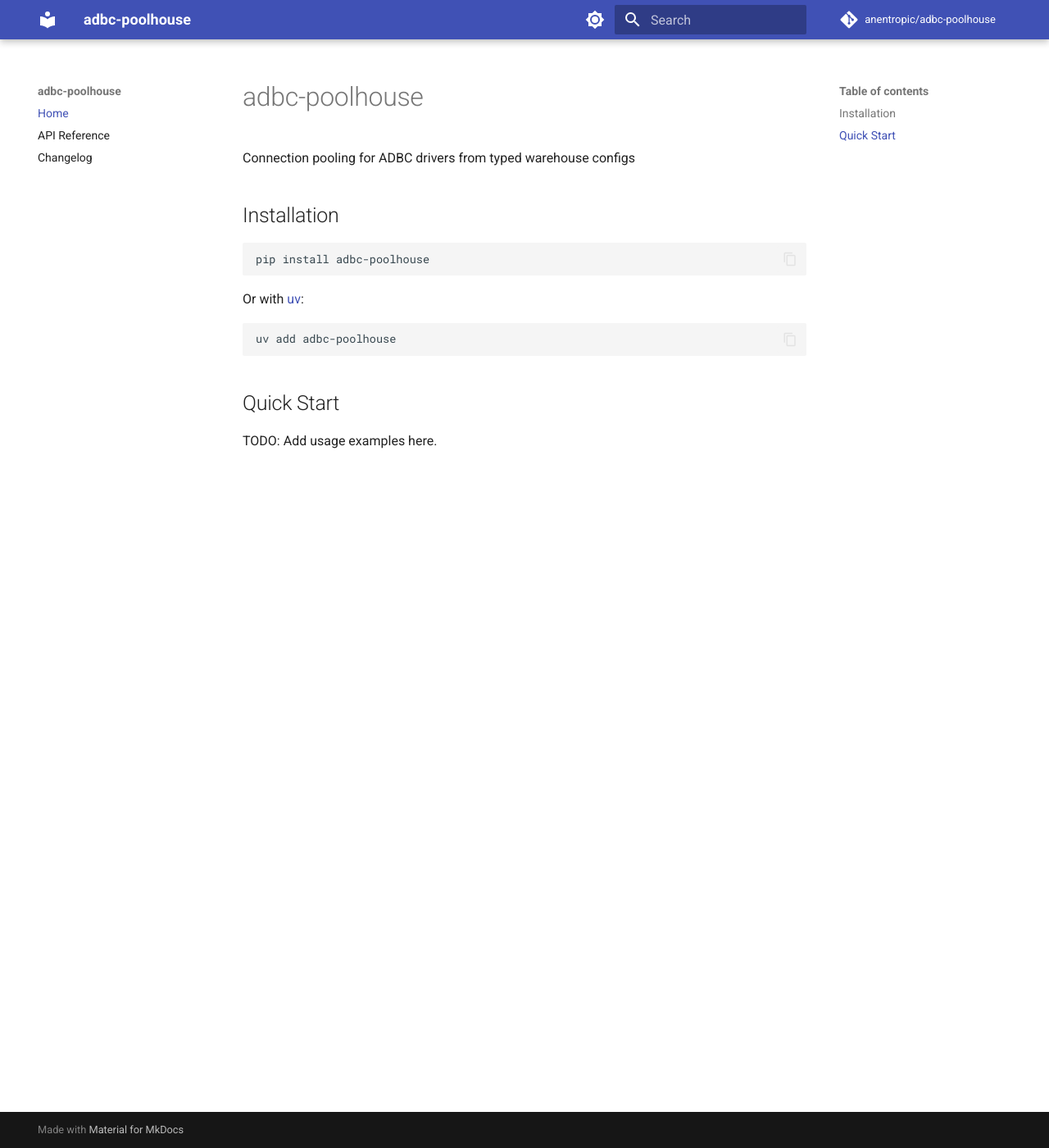
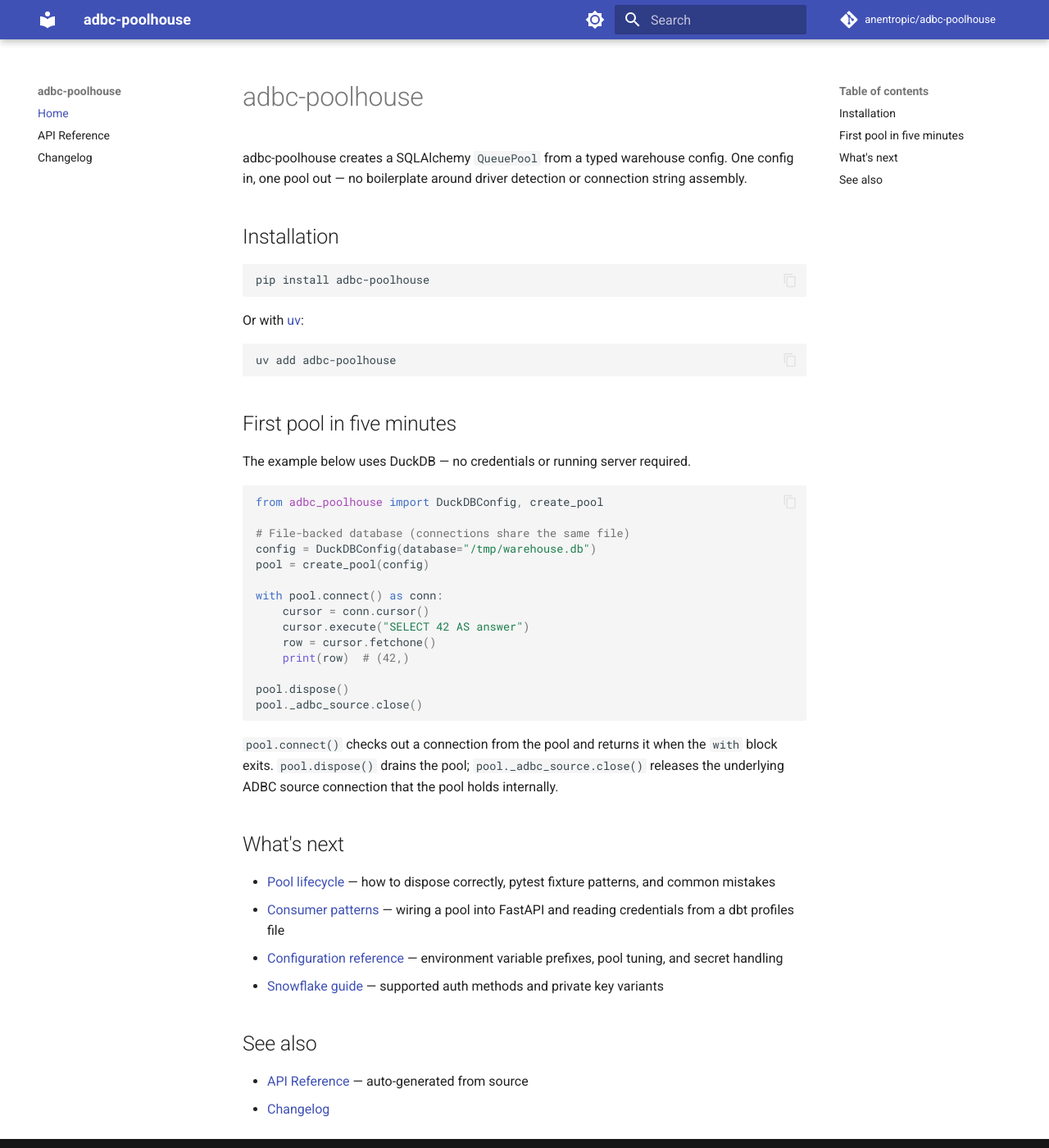
Before and after one commit to anentropic/adbc-poolhouse, an MkDocs documentation site: the page built from docs/src/index.md, in a window 1280 px wide and 1400 px high. Shown: the whole window at 82% size. Built offline with MkDocs 1.6.1 and Material for MkDocs 9.7.7, drawn with Linux system fonts in a browser that asks for light colours; comment, search, counter and statistics services are not loaded.

Commit message:
docs(07-03): write guide pages and quickstart
- Replace TODO placeholder in index.md with DuckDB quickstart
- Add guides/pool-lifecycle.md (dispose, fixture teardown, common mistakes)
- Add guides/consumer-patterns.md (FastAPI ORM + dbt profiles.yml shim)
- Add guides/configuration.md (env_prefix table, pool tuning, SecretStr)
- Add guides/snowflake.md (password, JWT, OAuth, external browser auth)
- Add changelog.md placeholder linking to GitHub Releases

````diff
--- a/docs/src/index.md
+++ b/docs/src/index.md
@@ -1,6 +1,6 @@
 # adbc-poolhouse
 
-Connection pooling for ADBC drivers from typed warehouse configs
+adbc-poolhouse creates a SQLAlchemy `QueuePool` from a typed warehouse config. One config in, one pool out — no boilerplate around driver detection or connection string assembly.
 
 ## Installation
 
@@ -14,6 +14,37 @@
 uv add adbc-poolhouse
 ```
 
-## Quick Start
+## First pool in five minutes
 
-TODO: Add usage examples here.
+The example below uses DuckDB — no credentials or running server required.
+
+```python
+from adbc_poolhouse import DuckDBConfig, create_pool
+
+# File-backed database (connections share the same file)
+config = DuckDBConfig(database="/tmp/warehouse.db")
+pool = create_pool(config)
+
+with pool.connect() as conn:
+    cursor = conn.cursor()
+    cursor.execute("SELECT 42 AS answer")
+    row = cursor.fetchone()
+    print(row)  # (42,)
+
+pool.dispose()
+pool._adbc_source.close()
+```
+
+`pool.connect()` checks out a connection from the pool and returns it when the `with` block exits. `pool.dispose()` drains the pool; `pool._adbc_source.close()` releases the underlying ADBC source connection that the pool holds internally.
+
+## What's next
+
+- [Pool lifecycle](guides/pool-lifecycle.md) — how to dispose correctly, pytest fixture patterns, and common mistakes
+- [Consumer patterns](guides/consumer-patterns.md) — wiring a pool into FastAPI and reading credentials from a dbt profiles file
+- [Configuration reference](guides/configuration.md) — environment variable prefixes, pool tuning, and secret handling
+- [Snowflake guide](guides/snowflake.md) — supported auth methods and private key variants
+
+## See also
+
+- [API Reference](reference/) — auto-generated from source
+- [Changelog](changelog.md)
````
Also changed, not shown: docs/src/changelog.md (added, +5 -0 lines), docs/src/guides/configuration.md (added, +74 -0 lines), docs/src/guides/consumer-patterns.md (added, +81 -0 lines), docs/src/guides/pool-lifecycle.md (added, +74 -0 lines), docs/src/guides/snowflake.md (added, +111 -0 lines).
